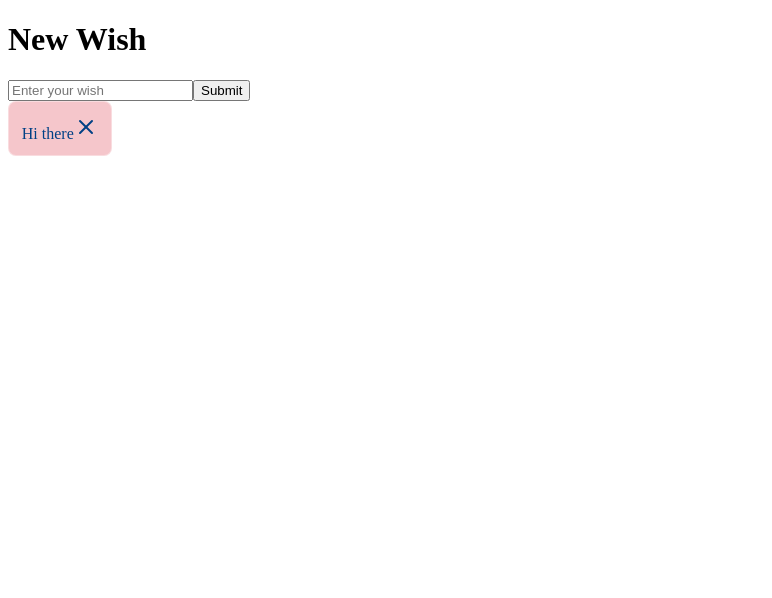
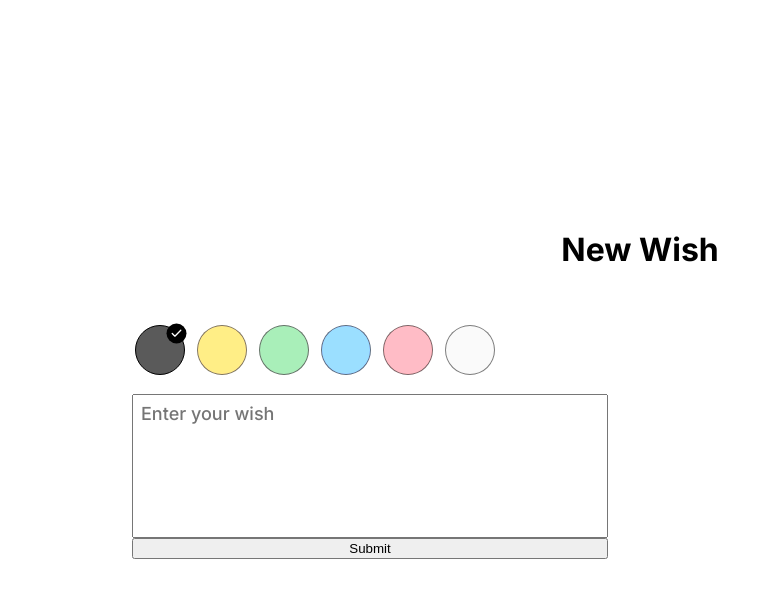
Before and after one commit to Solarin-Johnson/i-wish, a React (Vite) app: page /new in a window 1280 px wide. Shown: the top 598 px of the page, without its empty margins (0-772 px from the left). Built offline with nearby package versions, Linux system fonts and the light colour scheme.

Commit message:
feat: implement color picker and enhance alert component with auto-dismiss functionality

```diff
--- a/src/colors.scss
+++ b/src/colors.scss
@@ -2,19 +2,23 @@
 
 :root {
   color-scheme: light dark;
-  --accent-1: 21, 87, 36;
-  --accent-2: 114, 28, 36;
-  --accent-3: 133, 100, 4;
-  --accent-4: 0, 64, 133;
+  --accent-1: 133, 100, 4;
+  --accent-2: 21, 87, 36;
+  --accent-3: 0, 64, 133;
+  --accent-4: 114, 28, 36;
   --accent-100: 255, 238, 186;
   --accent-200: 195, 230, 203;
   --accent-300: 184, 218, 255;
   --accent-400: 245, 198, 203;
+  --primary-color: 0, 122, 123;
+
+  //   background-color: rgb(var(--accent-400));
 }
 
 @media (prefers-color-scheme: dark) {
   :root {
     --bg-color: 24, 24, 24;
+    --fg-color: 56, 56, 56;
     --text-color: 244, 236, 222;
   }
 }
@@ -22,6 +26,7 @@
 @media (prefers-color-scheme: light) {
   :root {
     --bg-color: 255, 255, 255;
+    --fg-color: 100, 100, 00;
     --text-color: 0, 0, 0;
   }
 }
--- a/src/components/Alert.jsx
+++ b/src/components/Alert.jsx
@@ -1,16 +1,27 @@
-import React from "react";
+import React, { useEffect } from "react";
 import "./ui.scss"; // Create this CSS file in the same directory
-import { X } from "lucide-react";
+import { AlertCircle, CircleCheck, Info, TriangleAlert, X } from "lucide-react";
 
-const Alert = ({ severity = "info", message, onClose }) => {
+const Alert = ({ message, onClose = () => {}, severity = "" }) => {
   const alertClasses = `alert alert-${severity}`;
+  const RightIcon = {
+    info: Info,
+    success: CircleCheck,
+    warning: TriangleAlert,
+    error: AlertCircle,
+  }[severity];
+
+  useEffect(() => {
+    const timeout = setTimeout(() => onClose(), 3000);
+    return () => clearTimeout(timeout);
+  }, []);
 
   return (
     <div className={alertClasses} role="alert">
       <span className="alert-message">{message}</span>
       {onClose && (
         <button onClick={onClose} className="alert-close-button">
-          <X />
+          <X size={13} strokeWidth={2.5} />
         </button>
       )}
     </div>
--- /dev/null
+++ b/src/components/color-picker.jsx
@@ -0,0 +1,20 @@
+import { Check } from "lucide-react";
+import "./ui.scss";
+
+export default function ColorPicker({ data, setData }) {
+  const { color } = data;
+  const colors = Array.from({ length: 6 }, (_, i) => i + 1);
+  return (
+    <div className="color-picker">
+      {colors.map((c) => (
+        <button
+          key={c}
+          className={`color ${color === c ? "active" : ""}`}
+          onClick={() => setData((prev) => ({ ...prev, color: c }))}
+        >
+          <div>{color === c && <Check size={16} strokeWidth={2.5} />}</div>
+        </button>
+      ))}
+    </div>
+  );
+}
--- a/src/components/ui.scss
+++ b/src/components/ui.scss
@@ -1,36 +1,127 @@
 @use "@/styles/mixin" as *;
 
 .alert {
-  padding: clamp(0.3rem, 1vw, 1rem);
+  position: fixed !important;
+  padding: clamp(0.55rem, 0.8vw, 0.7rem) 12px;
   border-radius: 8px;
-  margin-bottom: 1rem;
-  width: fit-content;
+  margin-bottom: 1.5rem;
+  justify-self: center;
+  display: flex;
+  align-items: center;
+  position-anchor: --body;
+  left: anchor(left);
+  right: anchor(right);
+  bottom: anchor(bottom);
+  font-size: clamp(13px, 1.1vw, 14.5px);
+  gap: 8px;
+  font-weight: 400;
+  border: 1px solid rgb(var(--text-color), 0.2);
+  box-shadow: 0 4px 10px 0 rgba(0, 0, 0, 0.2);
+  text-transform: capitalize;
+  animation: 0.4s slideUp;
+  background-color: rgb(var(--bg-color));
+  color: rgb(var(--alert-dark));
+  justify-items: center;
+
+  @include slightFadeBg(#ffffff10);
+
+  &-message {
+    flex: 1;
+  }
 
   button {
     @include resetDefault();
+    display: flex;
+    width: 20px;
+    margin-left: 16px;
+    border-radius: 50%;
+    cursor: pointer;
+    background-color: rgb(var(--text-color), 0.15);
+    aspect-ratio: 1;
+    display: flex;
+    justify-content: center;
+    align-items: center;
+    @include pressFeedback();
+  }
 }
 
-  &-success {
-    background-color: rgb(var(--accent-100));
-    color: rgb(var(--accent-1));
-    border: 1px solid #ffffff60;
+.color-picker {
+  display: flex;
+  flex-direction: row;
+  overflow-x: auto;
+  padding: 3px;
+  box-sizing: border-box;
+  gap: 12px;
+  margin-bottom: 16px;
+
+  > button {
+    border-radius: 50%;
+    outline: none;
+    aspect-ratio: 1;
+    width: clamp(42px, 5vw, 50px);
+    border: none;
+    display: flex;
+    padding: 0;
+    background-color: rgb(var(--color, 90, 90, 90));
+    border: 1.5px solid rgb(var(--text-color), 0.5);
+    cursor: pointer;
+
+    div {
+      border-radius: 50%;
+      display: grid;
+      justify-content: center;
+      width: 100%;
+      height: 100%;
+      color: #ffffff;
+      backdrop-filter: saturate(200%);
+
+      svg {
+        position: absolute;
+        display: flex;
+        justify-self: end;
+        transform: translate(2.5px, -2.5px);
+        z-index: 1;
+        background-color: rgb(var(--text-color));
+        padding: 2px;
+        aspect-ratio: 1;
+        border-radius: 50%;
+        color: rgb(var(--bg-color));
+
+        > * {
+          transform-origin: center;
+          scale: 0.8;
+        }
+      }
     }
 
-  &-error {
-    background-color: rgb(var(--accent-200));
-    color: rgb(var(--accent-2));
-    border: 1px solid #ffffff60;
+    &:nth-child(2) {
+      --color: var(--accent-100);
+    }
+    &:nth-child(3) {
+      --color: var(--accent-200);
+    }
+    &:nth-child(4) {
+      --color: var(--accent-300);
+    }
+    &:nth-child(5) {
+      --color: var(--accent-400);
+    }
+    &:nth-child(6) {
+      background-color: rgb(250, 250, 250);
     }
 
-  &-warning {
-    background-color: rgb(var(--accent-300));
-    color: rgb(var(--accent-3));
-    border: 1px solid #ffffff60;
+    &:focus-visible {
+      border-color: rgb(var(--text-color), 1);
+      div {
+        @include slightFadeBg(#00000030);
+        &:before {
+          z-index: 1;
+        }
+      }
     }
 
-  &-info {
-    background-color: rgb(var(--accent-400));
-    color: rgb(var(--accent-4));
-    border: 1px solid #ffffff60;
+    &.active {
+      border-color: rgb(var(--text-color), 1);
     }
   }
+}
--- a/src/index.scss
+++ b/src/index.scss
@@ -5,6 +5,14 @@
 }
 
 body {
+  margin: 0;
   background-color: rgb(var(--bg-color));
   color: rgb(var(--text-color));
+  anchor-name: --body;
+  font-family: "Inter", serif;
 }
+
+#root {
+  min-height: 100dvh;
+  display: grid;
+}
--- /dev/null
+++ b/src/layout/layout.scss
@@ -0,0 +1,52 @@
+:root {
+  --wish-col: repeat(2, 1fr);
+  --wish-marg: 32px;
+}
+
+.new {
+  justify-self: center;
+  display: grid;
+  width: 100%;
+  height: 100%;
+  max-width: 1080px;
+  align-content: center;
+  //   justify-content: center;
+
+  h1 {
+    text-align: center;
+  }
+
+  &-content {
+    display: grid;
+    grid-auto-flow: column;
+    grid-template-columns: var(--wish-col);
+    overflow-x: hidden;
+
+    > * {
+      margin: var(--wish-marg);
+      box-sizing: border-box;
+    }
+  }
+}
+
+.wish {
+  &-form {
+    display: grid;
+
+    textarea {
+      font-family: inherit;
+      font-size: clamp(18px, 1vw, 21px);
+      font-weight: 500;
+      padding: 8px;
+      resize: none;
+      outline: none;
+    }
+  }
+}
+
+@media screen and (max-width: 768px) {
+  :root {
+    --wish-col: repeat(2, 100vw);
+    --wish-marg: 20px;
+  }
+}
--- a/src/layout/new.jsx
+++ b/src/layout/new.jsx
@@ -1,47 +1,64 @@
 import { useState } from "react";
 import Alert from "../components/Alert";
+import "./layout.scss";
+import { handleInputChange } from "../utils";
+import ColorPicker from "../components/color-picker";
 
 export default function NewWish() {
+  const [data, setData] = useState({
+    wish: "",
+    tag: "",
+    name: "",
+    color: 1,
+  });
   return (
     <div className="new">
       <h1>New Wish</h1>
-      <WishForm />
-      <Alert severity="info" message={"Hi there"} onClose={() => alert("kk")} />
+      <div className="new-content">
+        <WishForm {...{ data, setData }} />
+        <WishPreview {...data} />
+      </div>
     </div>
   );
 }
 
-const WishForm = () => {
-  const [wish, setWish] = useState("");
+const WishForm = ({ data, setData, submit }) => {
   const [error, setError] = useState("");
 
   const handleSubmit = async (e) => {
     e.preventDefault();
-    setError("");
+    setError(false);
 
-    if (!wish) {
+    if (!data) {
       setError("Wish cannot be empty");
       return;
     }
 
-    try {
-      await createWish(wish);
-      setWish("");
-    } catch (error) {
-      setError("Failed to create wish");
-    }
+    // try {
+    //   await createWish(data);
+    //   setWish("");
+    // } catch (error) {
+    //   setError("Failed to create wish");
+    // }
   };
 
   return (
-    <form onSubmit={handleSubmit}>
-      <input
+    <form className="wish-form" onSubmit={handleSubmit}>
+      <ColorPicker {...{ data, setData }} />
+      <textarea
         type="text"
         placeholder="Enter your wish"
-        value={wish}
-        onChange={(e) => setWish(e.target.value)}
+        value={data.wish}
+        name="wish"
+        onChange={(e) => handleInputChange(e, data, setData)}
+        rows={6}
       />
       <button type="submit">Submit</button>
-      {error && <div className="error">{error}</div>}
+      {error && <Alert message={error} onClose={() => setError(false)} />}
     </form>
   );
 };
+
+const WishPreview = ({ wish, tag, name, color }) => {
+  return <div className="wish-preview">{wish}</div>;
+};
--- a/src/main.jsx
+++ b/src/main.jsx
@@ -1,6 +1,7 @@
 import React from "react";
 import ReactDOM from "react-dom/client";
 
+import "@/styles/keyframes.scss";
 import "./colors.scss";
 import "./index.scss";
 import { createBrowserRouter, RouterProvider } from "react-router-dom";
--- a/src/utils/index.js
+++ b/src/utils/index.js
@@ -0,0 +1,4 @@
+export const handleInputChange = (e, formData, setFormData) => {
+  const { name, value } = e.target;
+  setFormData({ ...formData, [name]: value });
+};
```
Lines whose indentation alone changed are shown as unchanged.
